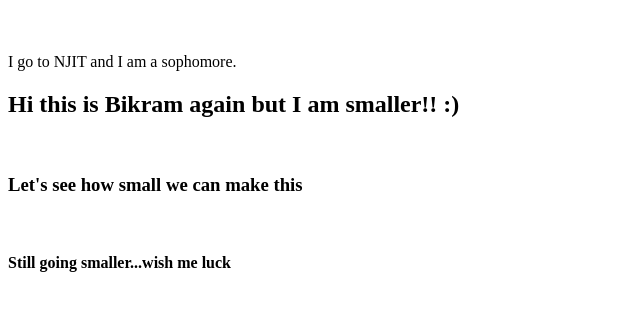
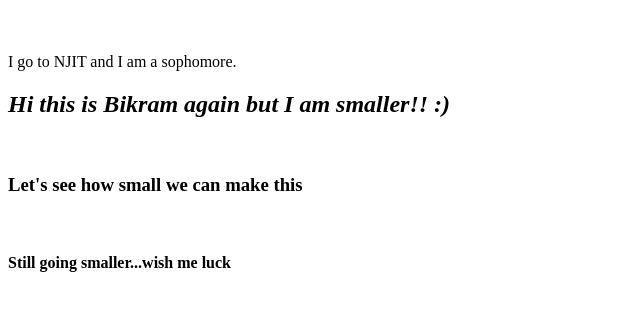
Before and after one commit to bikramsandhu/10HtmlElements, a plain HTML site: page index.html in a window 1280 px wide. Shown: the part 61-372 px from the top of the page, without its empty margins (0-640 px from the left). Drawn offline with Linux system fonts and the light colour scheme.

Commit message:
added italics to header 2

```diff
--- a/index.html
+++ b/index.html
@@ -4,7 +4,7 @@
 	<p>
 	I go to NJIT and I am a sophomore.
 	</p>
-<h2>Hi this is Bikram again but I am smaller!! :)</h2><br>
+<h2><i>Hi this is Bikram again but I am smaller!! :)</i></h2><br>
 <h3>Let's see how small we can make this</h3><br>
 <h4>Still going smaller...wish me luck</h4><br>
 </html>
```
